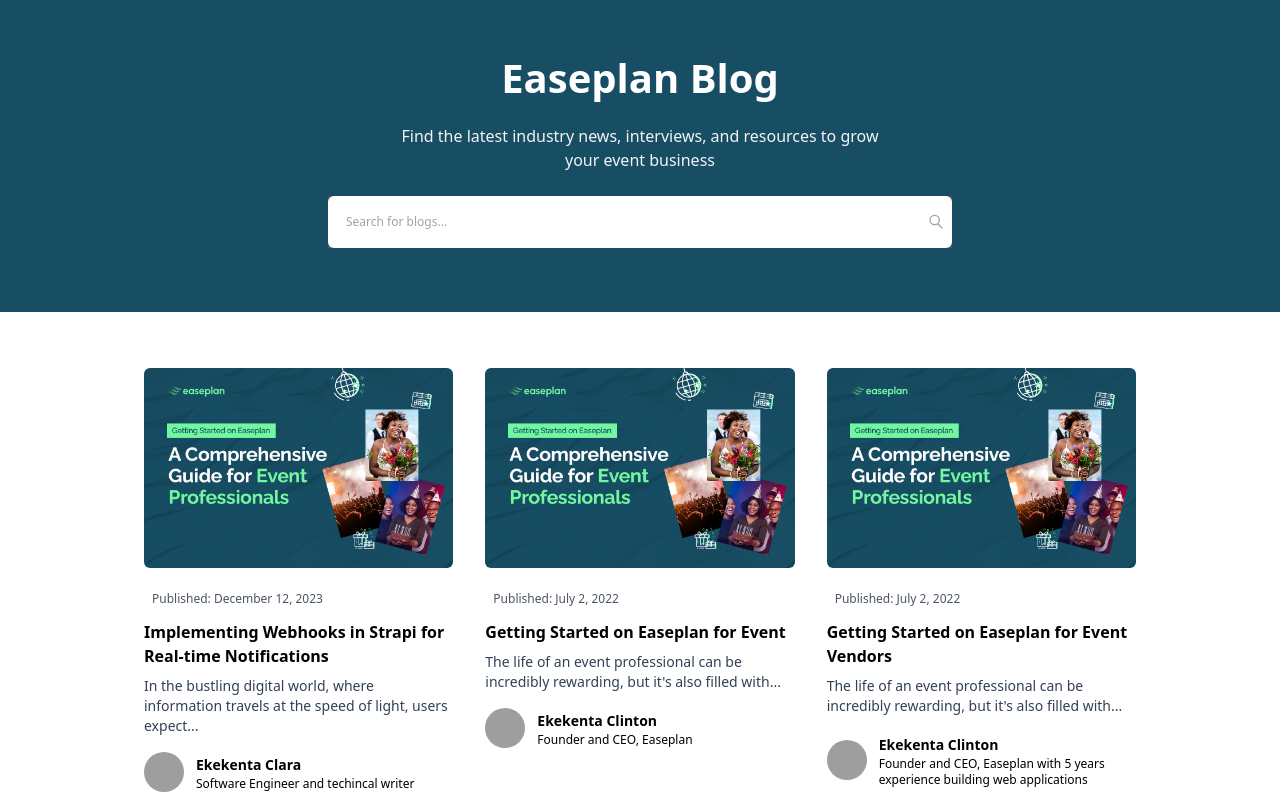
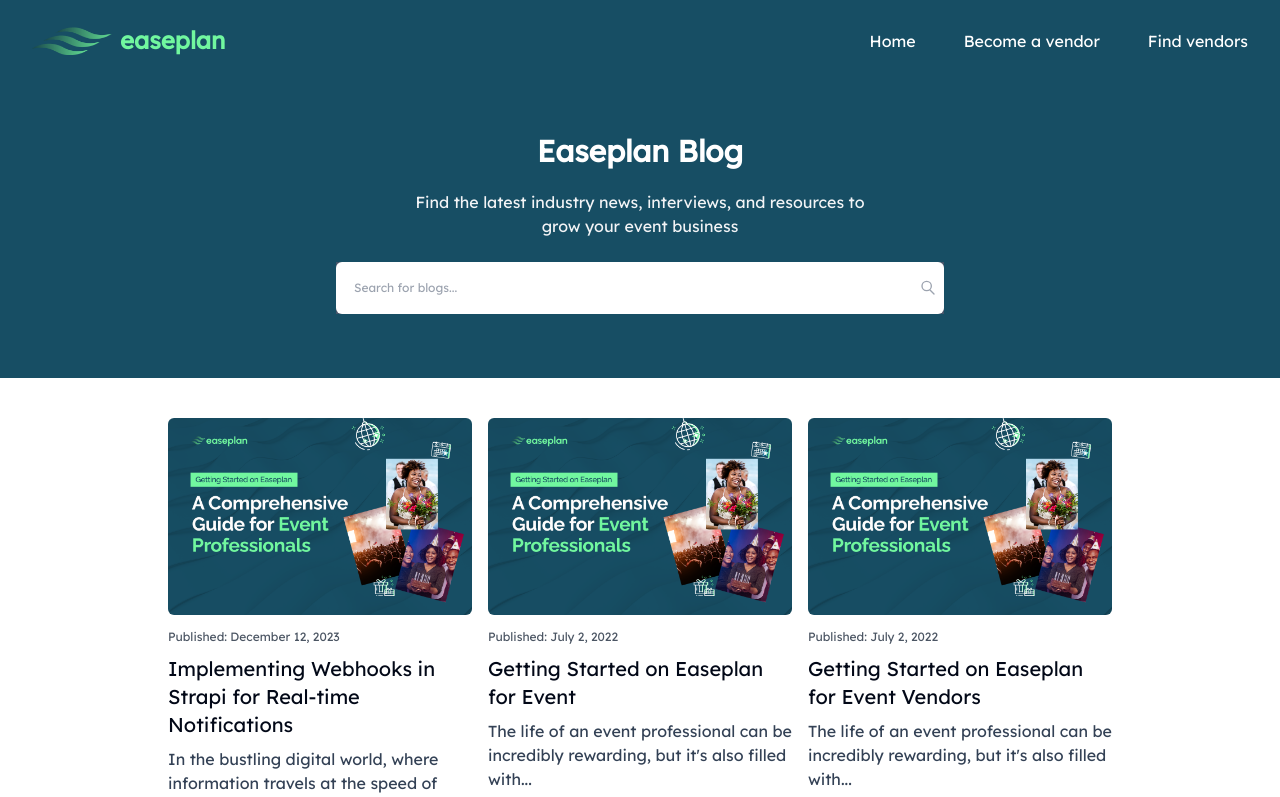
Before and after one commit to easeplan/easeplan_blog, a Next.js app: page / in a window 1280 px wide. Shown: the top 797 px of the page. Built offline with nearby package versions, Linux system fonts and the light colour scheme; grey boxes are pictures that could not be loaded.

Commit message:
fix blog

```diff
--- a/components/HeroSection.tsx
+++ b/components/HeroSection.tsx
@@ -2,15 +2,16 @@
 
 const HeroSection = () => {
   return (
-    <section className="bg-[#174e64] pb-[4rem] pt-[3rem] px-4 flex flex-col items-center justify-center xs:mb-5">
+    <section className="bg-[#174e64] pb-[4rem] pt-[3rem] flex flex-col items-center justify-center xs:mb-5">
       <div className="container mx-auto max-w-full flex flex-col items-center text-center">
-        <h2 className="text-white text-[40px] font-bold mb-4 animate__animated animate__fadeIn">
+        <h2 className="text-white text-[30px] font-bold mb-4 animate__animated animate__fadeIn">
           Easeplan Blog
         </h2>
         <p className="text-gray-100 mb-6 animate__animated animate__fadeIn animate__delay-1s text-md lg:w-[40%] w-[100%]">
-          Find the latest industry news, interviews, and resources to grow your event business
+          Find the latest industry news, interviews, and resources to grow your
+          event business
         </p>
-        <div className="w-[50%] xs:w-[90%] relative bg-slate-600 animate__animated animate__fadeIn animate__delay-2s text-xs">
+        <div className="lg:w-[50%] sm:w-[100%] w-[100%] relative bg-slate-600 animate__animated animate__fadeIn animate__delay-2s text-xs">
           <input
             type="text"
             placeholder="Search for blogs..."
--- a/components/Postcard.tsx
+++ b/components/Postcard.tsx
@@ -15,44 +15,39 @@
     return `${words.slice(0, wordLimit).join(" ")}...`;
   }
   return (
-    <div className="w-full sm:w-1/3 mb-4 sm:px-4 sm:py-4 xs:mb-6 xs:m-6">
-      <div className="card mx-auto md:max-w-[400px] sm:max-w-[350px] xl:sm:max-w-[400px] flex flex-col overflow-hidden">
-        <div className="overflow-hidden flex-1">
+    <div className="w-full sm:w-1/3 mb-10 sm:px-2 xs:mb-6">
+      <div className="card mx-auto flex flex-col overflow-hidden">
+        <div className="overflow-hidden">
           <Image
             src={post.heroImage}
             alt="image"
-            height={100}
-            width={100}
+            height={400} // Adjust the height as needed
+            width={500} // Adjust the width as needed
             className="object-cover w-full h-full rounded-md"
           />
         </div>
-        <div className=" flex-1 items-center">
-          <div className="flex items-center mb-2 mt-4">
-            <span className="ml-2 inline-block rounded-full py-1 text-center text-sm">
-              <time
-                dateTime={post.pubDate}
-                className="mb-1 text-xs text-gray-600"
-              >
-                Published:{" "}
-                {format(parseISO(convertToISO(post.pubDate)), "LLLL d, yyyy")}
-              </time>
-            </span>
+        <div className="flex-1 items-center pt-2">
+          <div className="mb-2">
+            <time dateTime={post.pubDate} className="text-xs text-gray-600">
+              Published:{" "}
+              {format(parseISO(convertToISO(post.pubDate)), "LLLL d, yyyy")}
+            </time>
           </div>
           <h3>
             <a
               href={`/blog/${post.slug}/`}
-              className="text-dark hover:text-primary mb-2 inline-block text-md font-bold"
+              className="text-dark hover:text-primary text-xl font-bolder"
             >
               {post.title}
             </a>
           </h3>
-          <p className="text-body-color text-sm mb-2 text-slate-700">
+          <p className="text-body-color text-md mb-2 mt-2 text-slate-700">
             {truncateDescription(post.description, 15)}
           </p>
-          <div className="flex items-center mt-4">
+          <div className="flex items-center">
             <Image
-              height={100}
-              width={100}
+              height={40} // Adjust the height as needed
+              width={40} // Adjust the width as needed
               src={post.profilePicture}
               alt="Author"
               className="w-10 h-10 rounded-full mr-3"
--- a/pages/_document.tsx
+++ b/pages/_document.tsx
@@ -1,3 +1,4 @@
+import Navbar from "@/components/Navbar";
 import { Html, Head, Main, NextScript } from "next/document";
 
 export default function Document() {
@@ -11,6 +12,7 @@
       </Head>
 
       <body>
+        <Navbar />
         <Main />
         <NextScript />
       </body>
--- a/pages/blog/[slug].tsx
+++ b/pages/blog/[slug].tsx
@@ -55,6 +55,7 @@
   const markdownWithPromotions = insertPromotions(content, promotions);
 
   return (
+
     <div
       className="flex text-black justify-center"
       style={{
@@ -81,14 +82,14 @@
             >
               <h2 className="font-semibold">{frontmatter.author}</h2>
               <p className="text-sm">{frontmatter.authorBio}</p>
-              <div className="absolute top-2 left-2">
-                <p className="text-xs mt-2 rounded text-white">
+              <div className="">
+                <span className="text-xs mt-2 rounded text-white">
                   {format(
                     parseISO(convertToISO(frontmatter.pubDate)),
                     "LLLL d, yyyy"
                   )}{" "}
                   · {calculateReadTime(content, 200)} min read
-                </p>
+                </span>
               </div>
             </div>
           </div>
--- a/styles/globals.css
+++ b/styles/globals.css
@@ -2,21 +2,84 @@
 @tailwind components;
 @tailwind utilities;
 
-:root {
-  --foreground-rgb: 0, 0, 0;
-  --background-start-rgb: 214, 219, 220;
-  --background-end-rgb: 255, 255, 255;
-}
+@layer base {
+  :root {
+    --background: 0 0% 100%;
+    --foreground: 222.2 84% 4.9%;
 
-@media (prefers-color-scheme: dark) {
-  :root {
-    --foreground-rgb: 255, 255, 255;
-    --background-start-rgb: 0, 0, 0;
-    --background-end-rgb: 0, 0, 0;
+    --card: 0 0% 100%;
+    --card-foreground: 222.2 84% 4.9%;
+
+    --popover: 0 0% 100%;
+    --popover-foreground: 222.2 84% 4.9%;
+
+    --primary: 222.2 47.4% 11.2%;
+    --primary-foreground: 210 40% 98%;
+
+    --secondary: 210 40% 96.1%;
+    --secondary-foreground: 222.2 47.4% 11.2%;
+
+    --muted: 210 40% 96.1%;
+    --muted-foreground: 215.4 16.3% 46.9%;
+
+    --accent: 210 40% 96.1%;
+    --accent-foreground: 222.2 47.4% 11.2%;
+
+    --destructive: 0 84.2% 60.2%;
+    --destructive-foreground: 210 40% 98%;
+
+    --border: 214.3 31.8% 91.4%;
+    --input: 214.3 31.8% 91.4%;
+    --ring: 222.2 84% 4.9%;
+
+    --radius: 0.5rem;
+  }
+
+  .dark {
+    --background: 222.2 84% 4.9%;
+    --foreground: 210 40% 98%;
+
+    --card: 222.2 84% 4.9%;
+    --card-foreground: 210 40% 98%;
+
+    --popover: 222.2 84% 4.9%;
+    --popover-foreground: 210 40% 98%;
+
+    --primary: 210 40% 98%;
+    --primary-foreground: 222.2 47.4% 11.2%;
+
+    --secondary: 217.2 32.6% 17.5%;
+    --secondary-foreground: 210 40% 98%;
+
+    --muted: 217.2 32.6% 17.5%;
+    --muted-foreground: 215 20.2% 65.1%;
+
+    --accent: 217.2 32.6% 17.5%;
+    --accent-foreground: 210 40% 98%;
+
+    --destructive: 0 62.8% 30.6%;
+    --destructive-foreground: 210 40% 98%;
+
+    --border: 217.2 32.6% 17.5%;
+    --input: 217.2 32.6% 17.5%;
+    --ring: 212.7 26.8% 83.9%;
   }
 }
 
+@layer base {
+  * {
+    @apply border-border;
+  }
+  body {
+    @apply bg-background text-foreground;
+  }
+}
+*{
+  font-family:
+  'Lexend Deca', 'Helvetica Neue', Helvetica, Arial, sans-serif;
+color: "#213343",
 
+}
 body{
   margin: 0;
   padding: 0;
@@ -215,7 +278,6 @@
 }
 
 .promo-side-img-card a {
-  background-color: #ff4081; /* Example button color */
   color: white;
   padding: 8px 16px;
   text-decoration: none;
--- a/tailwind.config.ts
+++ b/tailwind.config.ts
@@ -1,20 +1,76 @@
-import type { Config } from 'tailwindcss'
-
-const config: Config = {
+/** @type {import('tailwindcss').Config} */
+module.exports = {
+  darkMode: ["class"],
   content: [
-    './pages/**/*.{js,ts,jsx,tsx,mdx}',
-    './components/**/*.{js,ts,jsx,tsx,mdx}',
-    './app/**/*.{js,ts,jsx,tsx,mdx}',
+    "./pages/**/*.{ts,tsx}",
+    "./components/**/*.{ts,tsx}",
+    "./app/**/*.{ts,tsx}",
+    "./src/**/*.{ts,tsx}",
   ],
   theme: {
+    container: {
+      center: true,
+      padding: "2rem",
+      screens: {
+        "2xl": "1400px",
+      },
+    },
     extend: {
-      backgroundImage: {
-        'gradient-radial': 'radial-gradient(var(--tw-gradient-stops))',
-        'gradient-conic':
-          'conic-gradient(from 180deg at 50% 50%, var(--tw-gradient-stops))',
+      colors: {
+        border: "hsl(var(--border))",
+        input: "hsl(var(--input))",
+        ring: "hsl(var(--ring))",
+        background: "hsl(var(--background))",
+        foreground: "hsl(var(--foreground))",
+        primary: {
+          DEFAULT: "hsl(var(--primary))",
+          foreground: "hsl(var(--primary-foreground))",
+        },
+        secondary: {
+          DEFAULT: "hsl(var(--secondary))",
+          foreground: "hsl(var(--secondary-foreground))",
+        },
+        destructive: {
+          DEFAULT: "hsl(var(--destructive))",
+          foreground: "hsl(var(--destructive-foreground))",
+        },
+        muted: {
+          DEFAULT: "hsl(var(--muted))",
+          foreground: "hsl(var(--muted-foreground))",
+        },
+        accent: {
+          DEFAULT: "hsl(var(--accent))",
+          foreground: "hsl(var(--accent-foreground))",
+        },
+        popover: {
+          DEFAULT: "hsl(var(--popover))",
+          foreground: "hsl(var(--popover-foreground))",
+        },
+        card: {
+          DEFAULT: "hsl(var(--card))",
+          foreground: "hsl(var(--card-foreground))",
+        },
+      },
+      borderRadius: {
+        lg: "var(--radius)",
+        md: "calc(var(--radius) - 2px)",
+        sm: "calc(var(--radius) - 4px)",
+      },
+      keyframes: {
+        "accordion-down": {
+          from: { height: 0 },
+          to: { height: "var(--radix-accordion-content-height)" },
+        },
+        "accordion-up": {
+          from: { height: "var(--radix-accordion-content-height)" },
+          to: { height: 0 },
+        },
+      },
+      animation: {
+        "accordion-down": "accordion-down 0.2s ease-out",
+        "accordion-up": "accordion-up 0.2s ease-out",
       },
     },
   },
-  plugins: [],
-}
-export default config
+  plugins: [require("tailwindcss-animate")],
+};
```
